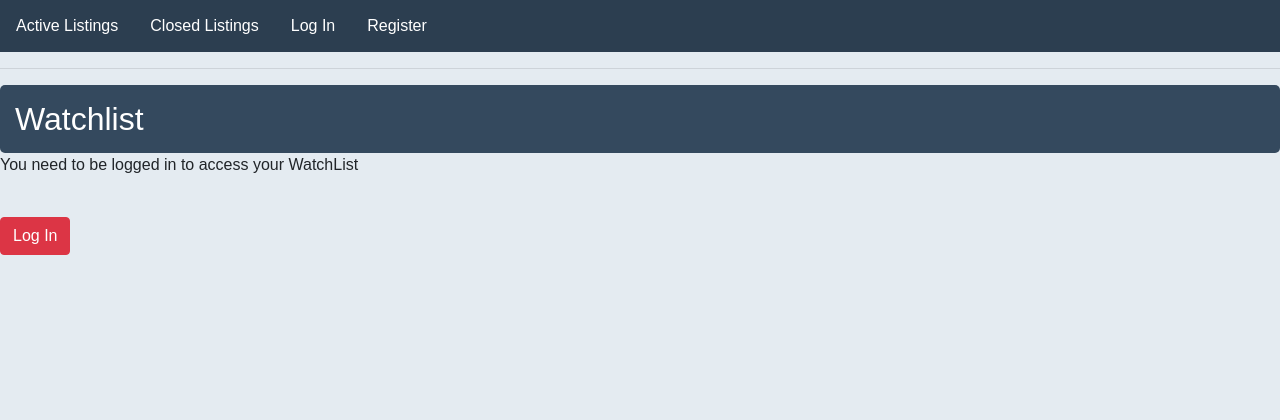
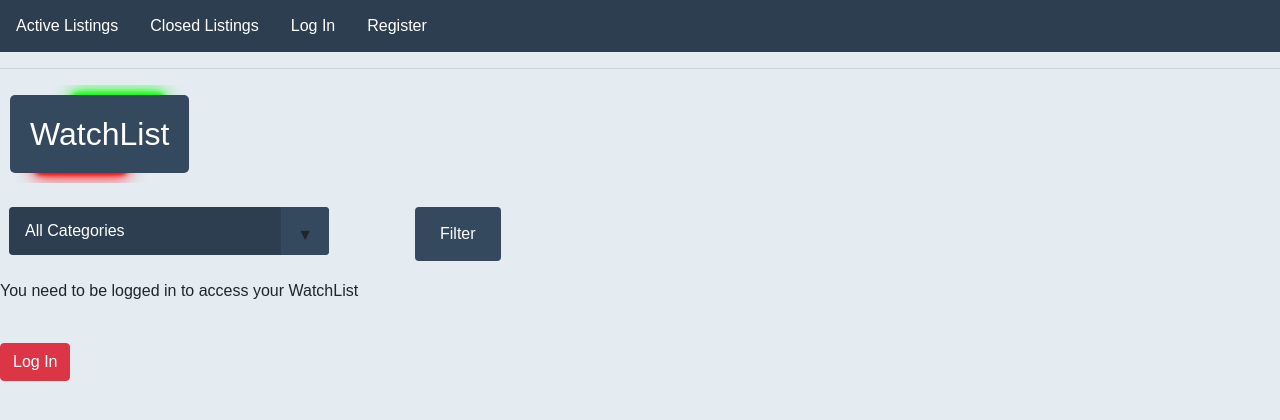
Before and after one commit to FakirHerif/commerce-project, a Django app: page /toWatchList in a window 1280 px wide. Shown: the part 76-496 px from the top of the page. Run offline with Django 3.2, Linux system fonts and the light colour scheme; some libraries are stand-ins or nearby versions.

Commit message:
Added category selection to watchlist page and a few style changes

```diff
--- a/auctions/models.py
+++ b/auctions/models.py
@@ -39,5 +39,5 @@ class Comment(models.Model):
     msg = models.CharField(max_length=640)
     timestamp = models.DateTimeField(default=timezone.now)
 
-    def ___str___(self):
+    def __str__(self):
         return f"{self.writer} comment on {self.listing}"
--- a/auctions/static/auctions/styles.css
+++ b/auctions/static/auctions/styles.css
@@ -159,8 +159,8 @@ body {
     top: 0;
     width: 50%;
     height: 50%;
-    -webkit-box-shadow: 0 0 17px 3px #ffff01,0 0 4px 2px #ffff01;
-            box-shadow: 0 0 17px 3px #ffff01,0 0 4px 2px #ffff01;
+    -webkit-box-shadow: 0 0 17px 3px #ff0000,0 0 4px 2px #ff0000;
+            box-shadow: 0 0 17px 3px #ff0000,0 0 4px 2px #ff0000;
     z-index: -1;
     -webkit-animation-name: yellow-shadow;
             animation-name: yellow-shadow;
@@ -184,8 +184,8 @@ body {
     bottom: 0;
     width: 50%;
     height: 50%;
-    -webkit-box-shadow: 0 0 17px 3px #0ff,0 0 4px 2px #0ff;
-            box-shadow: 0 0 17px 3px #0ff,0 0 4px 2px #0ff;
+    -webkit-box-shadow: 0 0 17px 3px #00ff00 ,0 0 4px 2px #00ff00 ;
+            box-shadow: 0 0 17px 3px #00ff00 ,0 0 4px 2px #00ff00 ;
     z-index: -1;
     -webkit-animation-name: cyan-shadow;
             animation-name: cyan-shadow;
@@ -206,7 +206,7 @@ body {
   h2 {
     margin: 0;
     position: relative;
-    padding: 15px;
+    padding: 20px;
     background-color: #34495e;
     color: #fff;
     border-radius: 5px;
--- a/auctions/templates/auctions/toWatchList.html
+++ b/auctions/templates/auctions/toWatchList.html
@@ -1,12 +1,30 @@
 {% extends "auctions/layout.html" %}
 
 {% block body %}
-    <h2>Watchlist</h2>
+<div class="wrapper">
+    <div class="main-div main-div1">
+        <h2>WatchList</h2>
+    </div>
+</div>
+
+<form action="{% url 'toWatchList' %}" method="GET" class="my-4">
+    <div class="select-container">
+        <div class="select">
+        <select class="category" name="category" id="category">
+            <option value="" {% if not selected_category %}selected{% endif %}>All Categories</option>
+            {% for category in categories %}
+                <option value="{{ category.categoryName }}" {% if selected_category == category.categoryName %}selected{% endif %}>{{ category.categoryName }}</option>
+            {% endfor %}
+        </select>
+      </div>
+        <button type="submit" class="filterBtn">Filter</button>
+      </div>
+    </form>
 
     {% if user.is_authenticated %}
-        <div class="row mx-3">
+        <div class="card-container">
         {% for listing in lists %}
-            <div class="card" style="width: 18rem;">
+            <div class="card">
                 <img class="card-img-top" src="{{ listing.imgUrl }}" alt="{{ listing.title }}">
                 <div class="card-body">
                     <h5 class="card-title">{{ listing.title }}</h5>
--- a/auctions/views.py
+++ b/auctions/views.py
@@ -144,9 +144,16 @@ def newComment(request,id):
 def toWatchList(request):
     if request.user.is_authenticated:
         theCurrentUser = request.user
+        selected_category = request.GET.get('category')
         lists = theCurrentUser.WatchListForUsers.all()
+
+        if selected_category:
+            lists = lists.filter(category__categoryName=selected_category)
+        categories = Category.objects.all()
         return render(request, "auctions/toWatchList.html", {
-        "lists": lists
+        "lists": lists,
+        "selected_category": selected_category,
+        "categories": categories
         })
     else:
         return render(request, "auctions/toWatchList.html")
```
Also changed, not shown: auctions/templates/auctions/closed_listings.html (+14 -6 lines), auctions/templates/auctions/create.html (+10 -2 lines), auctions/templates/auctions/login.html (+7 -1 lines), auctions/templates/auctions/register.html (+7 -1 lines), db.sqlite3.
